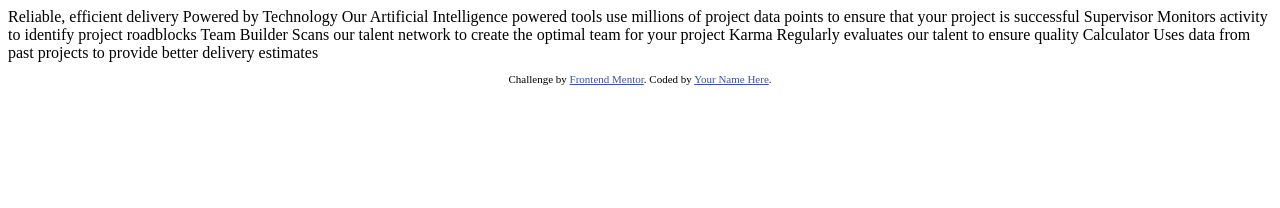
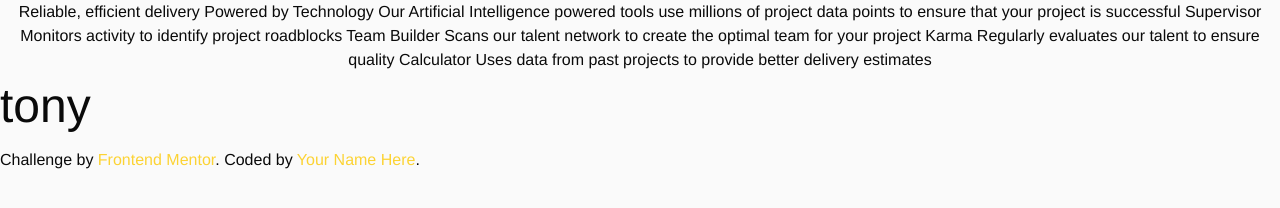
Before and after one commit to TonyOuma/Four-Challenge, a plain HTML site: page four-card-feature-section-master/index.html in a window 1280 px wide. Drawn offline with Linux system fonts and the light colour scheme.

Commit message:
include(mixins and variables): to be used

```diff
--- a/four-card-feature-section-master/assets/sass/abstracts/_mixins.scss
+++ b/four-card-feature-section-master/assets/sass/abstracts/_mixins.scss
@@ -1,13 +1,11 @@
 // Sass mixin
-@mixin font-18 {
-    font-size: 18px;
+$font-weights: (200, 400, 600);
+@each $weight in $font-weights {
+    .f-#{$weight} {
+        font-weight: #{$weight};
+    }
 }
 
-@mixin font-w700 {
-    font-weight: 700;
-    ;
+@mixin font-size {
+    font-size: 15px;
 }
-
-@mixin font-w400 {
-    font-weight: 400;
-}
--- a/four-card-feature-section-master/assets/sass/abstracts/_variables.scss
+++ b/four-card-feature-section-master/assets/sass/abstracts/_variables.scss
@@ -1,6 +1,10 @@
 // Sass Variables
-$primary-color: hsl(0, 100%, 68%);
-$dark-blue: hsl(230, 29%, 20%);
-$dark-gray-blue: hsl(230, 11%, 40%);
-$gray-blue: hsl(231, 7%, 65%);
-$light-gray-blue: hsl(207, 33%, 95%);
+// Primary
+$primary-color: hsl(0, 78%, 62%);
+$cyan: hsl(180, 62%, 55%);
+$orange: hsl(34, 97%, 64%);
+$blue: hsl(212, 6%, 66%);
+// Neutral
+$dark-blue: hsl(234, 12%, 34%);
+$gray-blue: hsl(229, 6%, 66%);
+$light-gray: hsl(0, 0%, 98%);
--- a/four-card-feature-section-master/assets/sass/pages/_home.scss
+++ b/four-card-feature-section-master/assets/sass/pages/_home.scss
@@ -1,35 +1,3 @@
-// Home specific styles
 body {
-    font-family: Barlow;
-    // background-image: url(../../images/illustration-devices.svg);
-    // background-color: red($c);
-    // background: ;
-    // overflow: hidden;
+    background: $light-gray;
 }
-
-.wrapper {
-    // padding: 5vh 5vw 0 10vw;
-}
-
-main {
-    margin-top: 20vh;
-}
-
-.container {
-    // display: grid;
-    display: grid;
-    grid-template-columns: repeat(auto-fit, minmax(360px, 1fr));
-    grid-column-gap: 2.5rem;
-    // grid-row-gap: 2rem;
-    // overflow-x: hidden;
-}
-
-.margin-left {
-    // margin-left: 20vw;
-}
-
-// .bg {
-//     background: $gray-blue;
-//     background-repeat: repeat-y;
-//     background-size: 50% auto;
-// }
--- a/four-card-feature-section-master/index.html
+++ b/four-card-feature-section-master/index.html
@@ -1,45 +1,36 @@
 <!DOCTYPE html>
 <html lang="en">
+
 <head>
     <meta charset="UTF-8">
-  <meta name="viewport" content="width=device-width, initial-scale=1.0"> <!-- displays site properly based on user's device -->
+    <meta name="viewport" content="width=device-width, initial-scale=1.0">
+    <!-- displays site properly based on user's device -->
 
-  <link rel="icon" type="image/png" sizes="32x32" href="./images/favicon-32x32.png">
+    <link rel="icon" type="image/png" sizes="32x32" href="./assets/images/favicon-32x32.png">
+    <link rel="stylesheet" href="./assets/css/vendors/foundation.min.css">
+    <link rel="stylesheet" href="./assets/css/main.min.css">
 
     <title>Frontend Mentor | Four card feature section</title>
 
-  <!-- Feel free to remove these styles or customise in your own stylesheet 👍 -->
-  <style>
-    .attribution { font-size: 11px; text-align: center; }
-    .attribution a { color: hsl(228, 45%, 44%); }
-  </style>
 </head>
+
 <body>
 
-  Reliable, efficient delivery
-  Powered by Technology
+    <header class="text-center">
+        Reliable, efficient delivery Powered by Technology Our Artificial Intelligence powered tools use millions of project data points to ensure that your project is successful Supervisor Monitors activity to identify project roadblocks Team Builder Scans our
+        talent network to create the optimal team for your project Karma Regularly evaluates our talent to ensure quality Calculator Uses data from past projects to provide better delivery estimates
 
-  Our Artificial Intelligence powered tools use millions of project data points
-  to ensure that your project is successful
-
-  Supervisor
-  Monitors activity to identify project roadblocks
-
-  Team Builder
-  Scans our talent network to create the optimal team for your project
-
-  Karma
-  Regularly evaluates our talent to ensure quality
-
-  Calculator
-  Uses data from past projects to provide better delivery estimates
+    </header>
+    <main>
+        <h1 class="f-400">tony</h1>
+    </main>
 
 
     <footer>
         <p class="attribution">
-      Challenge by <a href="https://www.frontendmentor.io?ref=challenge" target="_blank">Frontend Mentor</a>.
-      Coded by <a href="#">Your Name Here</a>.
+            Challenge by <a href="https://www.frontendmentor.io?ref=challenge" target="_blank">Frontend Mentor</a>. Coded by <a href="#">Your Name Here</a>.
         </p>
     </footer>
 </body>
+
 </html>
```
Also changed, not shown: four-card-feature-section-master/assets/css/main.min.css (added), 1 other file. Lines whose indentation alone changed are shown as unchanged.
